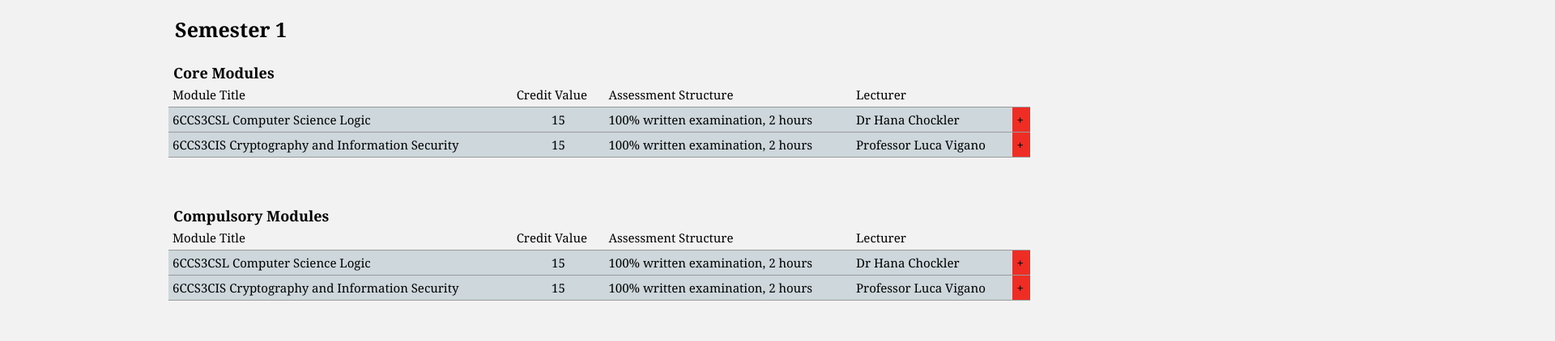
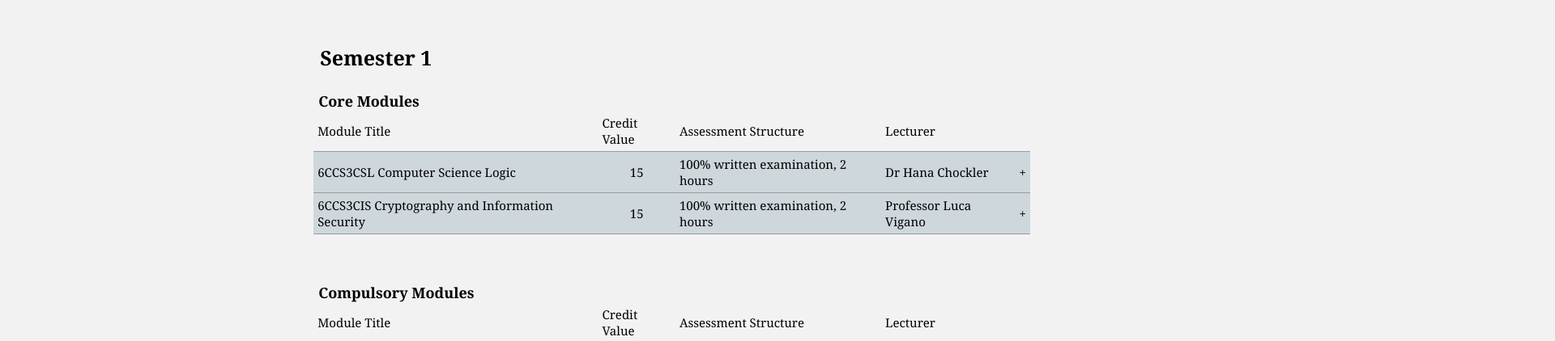
Before and after one commit to EmreK3/seg-project, a plain HTML site: page index.html in a window 1280 px wide. Shown: the part 118-540 px from the top of the page at 81% size, 1920 px wide, since content can reach past the window. Drawn offline with Linux system fonts and the light colour scheme.

Commit message:
Minor style changes.

```diff
--- a/css/style.css
+++ b/css/style.css
@@ -8,6 +8,7 @@ body {
   font-size: 25px;
   font-weight: bold;
   padding-right: 900px;
+  width: 100%;
 }
 
 caption {
@@ -53,15 +54,6 @@ some full year modules
 
 */
 
-
-.collapse {
-  background-color: #ee2d25;
-}
-
-.expand {
-  background-color: #ee2d25;
-}
-
 .selected tr:not(:nth-child(1)) {
   background-color: #CDD7DC;
 }
@@ -104,6 +96,8 @@ some full year modules
   padding-top: 10px;
   background-color: #f2f2f2;
   height: 80px;
+  width: 70%;
+  float: right;
 }
 
 /* hover styling */
```
